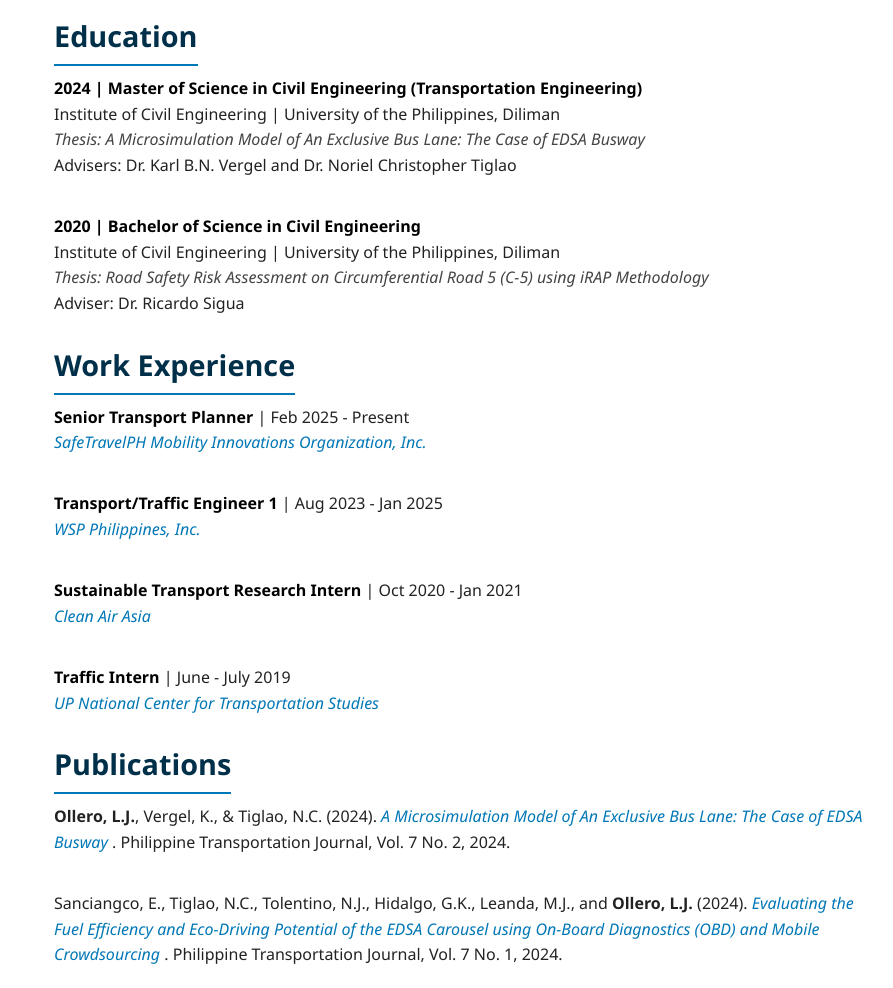
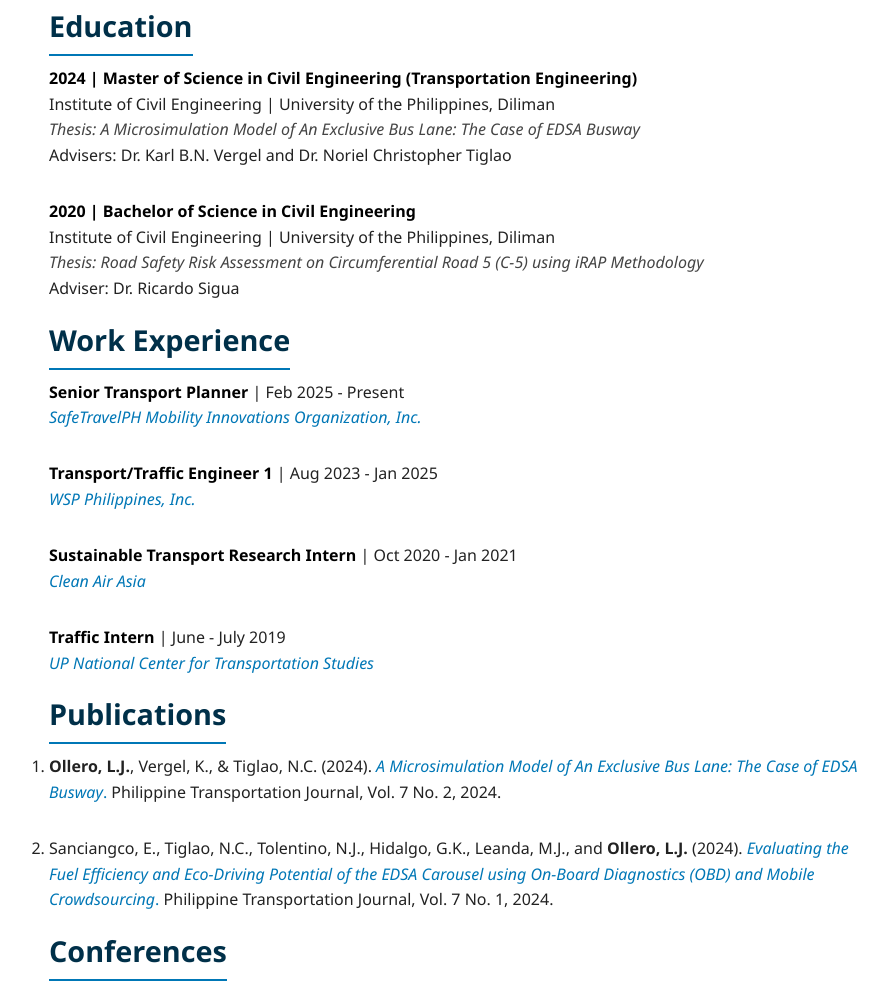
Before and after one commit to lesterjayollero/lesterjayollero.github.io, a plain HTML site: page index.html in a window 1280 px wide. Shown: the part 385-1373 px from the top of the page, without its empty margins (181-1074 px from the left). Drawn offline with Linux system fonts and the light colour scheme.

Commit message:
Update index.html

```diff
--- a/index.html
+++ b/index.html
@@ -102,8 +102,8 @@
     /* --- Section Styling --- */
     section {
       max-width: 850px;
-      margin: 25px auto;
-      padding: 0 20px;
+      margin: 15px auto;
+      padding: 0 15px;
     }
 
     section h2 {
@@ -121,7 +121,7 @@
     }
 
     section li {
-      margin-bottom: 10px;
+      margin-bottom: 5px;
     }
 
     section li strong {
@@ -249,20 +249,20 @@
   <!-- Publications -->
   <section id="publications">
     <h2>Publications</h2>
-    <ul>
+    <ol>
       <li><b>Ollero, L.J.</b>, Vergel, K., & Tiglao, N.C. (2024).
         <a href="https://ncts.upd.edu.ph/tssp/wp-content/uploads/2025/07/TSSP2024-Vol7-No2_01-Ollero-Vergel-and-Tiglao.pdf" target="_blank">
-          <i>A Microsimulation Model of An Exclusive Bus Lane: The Case of EDSA Busway</i>
-        </a>.
+          <i>A Microsimulation Model of An Exclusive Bus Lane: The Case of EDSA Busway</i>.
+        </a>
         Philippine Transportation Journal, Vol. 7 No. 2, 2024.
       </li><br>
       <li>Sanciangco, E., Tiglao, N.C., Tolentino, N.J., Hidalgo, G.K., Leanda, M.J., and <b>Ollero, L.J.</b> (2024).
         <a href="https://ncts.upd.edu.ph/tssp/wp-content/uploads/2025/07/TSSP2023-Vol7-No1_01-Sanciangco-and-Others.pdf" target="_blank">
-          <i>Evaluating the Fuel Efficiency and Eco-Driving Potential of the EDSA Carousel using On-Board Diagnostics (OBD) and Mobile Crowdsourcing</i>
-        </a>.
+          <i>Evaluating the Fuel Efficiency and Eco-Driving Potential of the EDSA Carousel using On-Board Diagnostics (OBD) and Mobile Crowdsourcing</i>.
+        </a>
         Philippine Transportation Journal, Vol. 7 No. 1, 2024.
       </li>
-    </ul>
+    </ol>
   </section>
 
   <!-- Conferences -->
```
